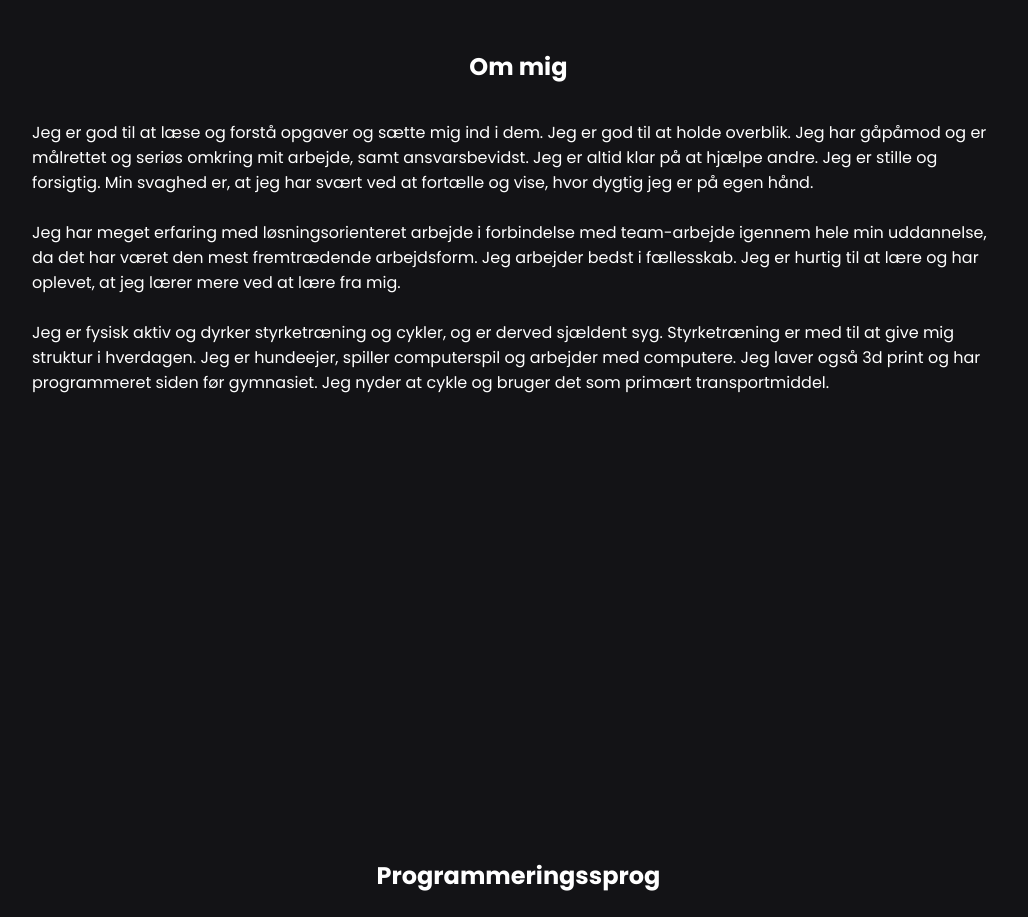
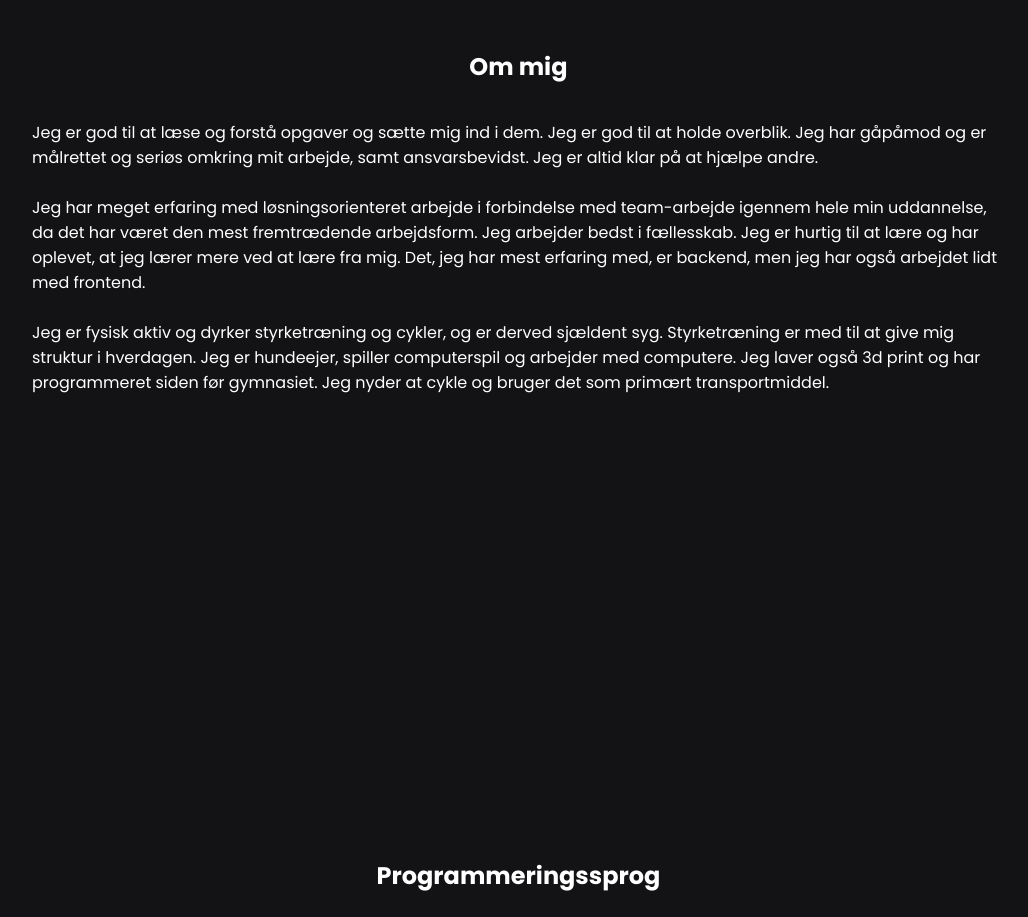
Before and after one commit to DWaltenburg/CV-v2, a plain HTML site: page index.html in a window 1280 px wide. Shown: the part 980-1897 px from the top of the page, without its empty margins (96-1124 px from the left). Drawn offline with Linux system fonts and the light colour scheme.

Commit message:
Edited content

```diff
--- a/index.html
+++ b/index.html
@@ -48,11 +48,11 @@
                 <p>
                     Jeg er god til at læse og forstå opgaver og sætte mig ind i dem. Jeg er god til at holde overblik.
                     Jeg har gåpåmod og er målrettet og seriøs omkring mit arbejde, samt ansvarsbevidst. Jeg er altid
-                    klar på at hjælpe andre. Jeg er stille og forsigtig. Min svaghed er, at jeg har svært ved at
-                    fortælle og vise, hvor dygtig jeg er på egen hånd. <br><br>
+                    klar på at hjælpe andre.<br><br>
                     Jeg har meget erfaring med løsningsorienteret arbejde i forbindelse med team-arbejde igennem hele
                     min uddannelse, da det har været den mest fremtrædende arbejdsform. Jeg arbejder bedst i fællesskab.
-                    Jeg er hurtig til at lære og har oplevet, at jeg lærer mere ved at lære fra mig. <br><br>
+                    Jeg er hurtig til at lære og har oplevet, at jeg lærer mere ved at lære fra mig. Det, jeg har mest
+                    erfaring med, er backend, men jeg har også arbejdet lidt med frontend. <br><br>
                     Jeg er fysisk aktiv og dyrker styrketræning og cykler, og er derved sjældent syg. Styrketræning er
                     med til at give mig struktur i hverdagen. Jeg er hundeejer, spiller computerspil og arbejder med
                     computere. Jeg laver også 3d print og har programmeret siden før gymnasiet. Jeg nyder at cykle og
```
